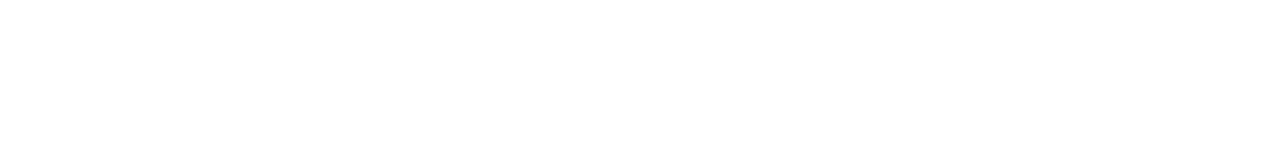
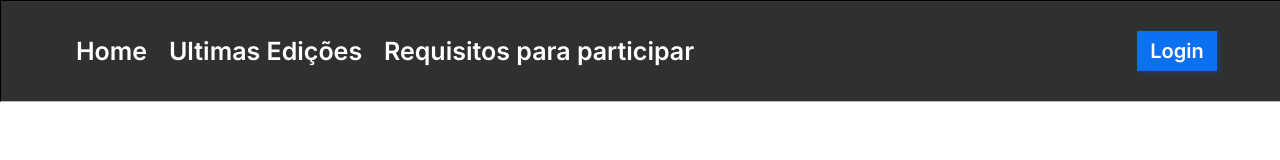
Before and after one commit to maiconIran/Bootcamp-DNC-, a plain HTML site: page index.html in a window 1280 px wide. Drawn offline with Linux system fonts and the light colour scheme.

Commit message:
Iniciando o nosso projeto do Bootcamp

```diff
--- a/index.html
+++ b/index.html
@@ -4,9 +4,18 @@
     <meta charset="UTF-8">
     <meta http-equiv="X-UA-Compatible" content="ie=edge">
     <meta name="viewport" content="width=device-width, initial-scale=1.0">
+    <link rel="stylesheet" href="style.css">
     <title>Bootcamp DNC</title>
 </head>
 <body>
+    <nav id="principal">
+        <div id="menu">
+            <a href="">Home</a>
+            <a href="">Ultimas Edições</a>
+            <a href="">Requisitos para participar</a>
+        </div>
+        <button>Login</button>
+    </nav>
 
 </body>
 </html>
--- /dev/null
+++ b/style.css
@@ -0,0 +1,46 @@
+@import url('https://fonts.googleapis.com/css2?family=Inter:wght@100..900&display=swap');
+
+body{
+    margin: 0; /* Margem Externa */
+    padding: 0; /* Margem Interna */
+}
+#principal {
+    width: 100%;
+    height: 100px;
+    border: 1px solid #000000;
+    background-color: #303030;
+    display: flex;
+    justify-content: space-between;
+    align-items: center;
+    border-bottom: 1px solid #BABABA;
+}
+#menu {
+    display: flex;
+    width: 50%;
+    justify-content: space-around;
+    align-items: center;
+    margin-left: 5%;
+}
+#principal div a {
+    color: #FFFFFF;
+    text-decoration: none;
+    font-family: 'Inter';
+    font-weight: 600;
+    font-size: 25px;
+}
+#principal div a:hover {
+    color: #CCCCCC;
+}
+#principal button {
+    margin-right: 5%;
+    background-color: #0C70F2;
+    border: 0px;
+    height: 40px;
+    width: 80px;
+    font-family: 'Inter';
+    font-size: 20px;
+    font-weight: 600;
+    color: #FFFFFF;
+    box-shadow: 3px 2px 4px rgb(2, 102, 242, 0.25);
+    cursor: pointer;
+}
```
